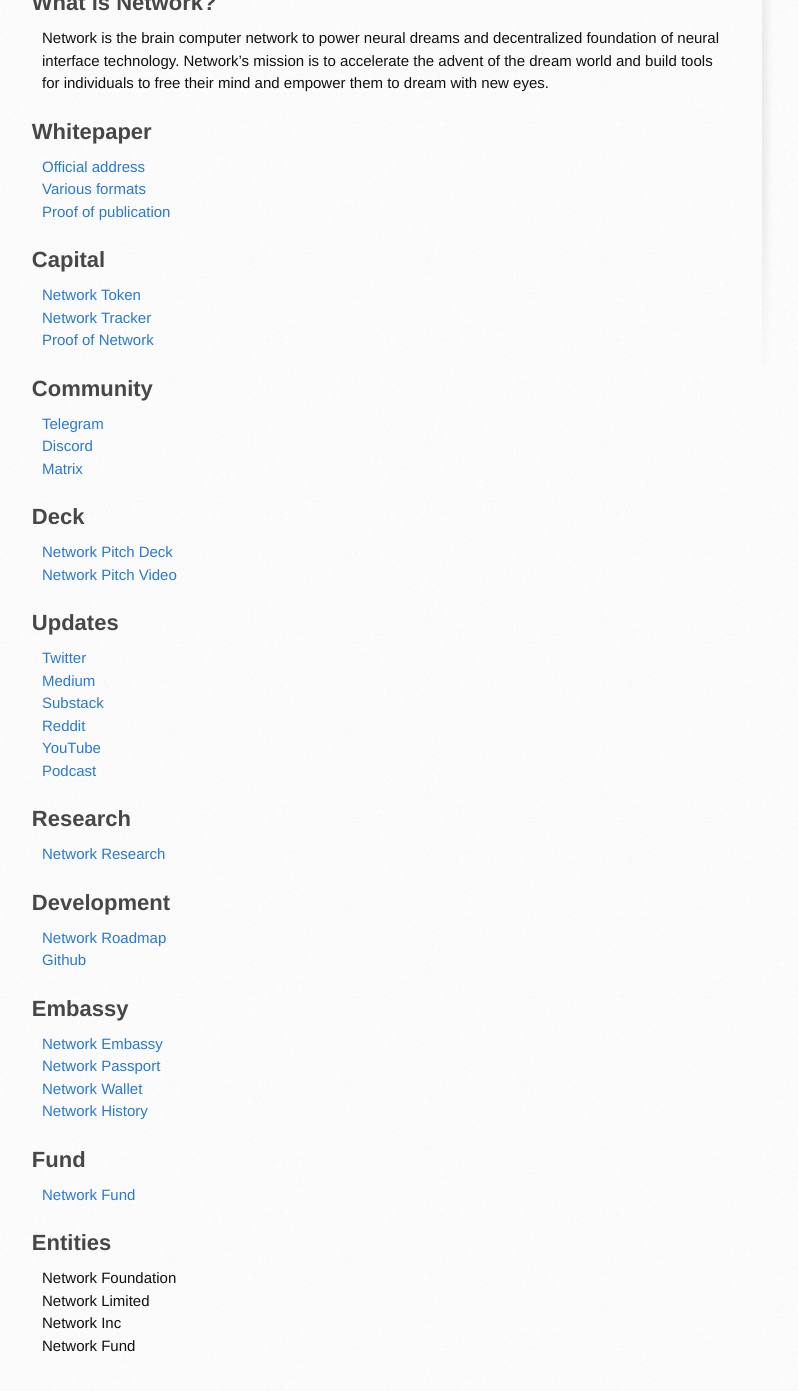
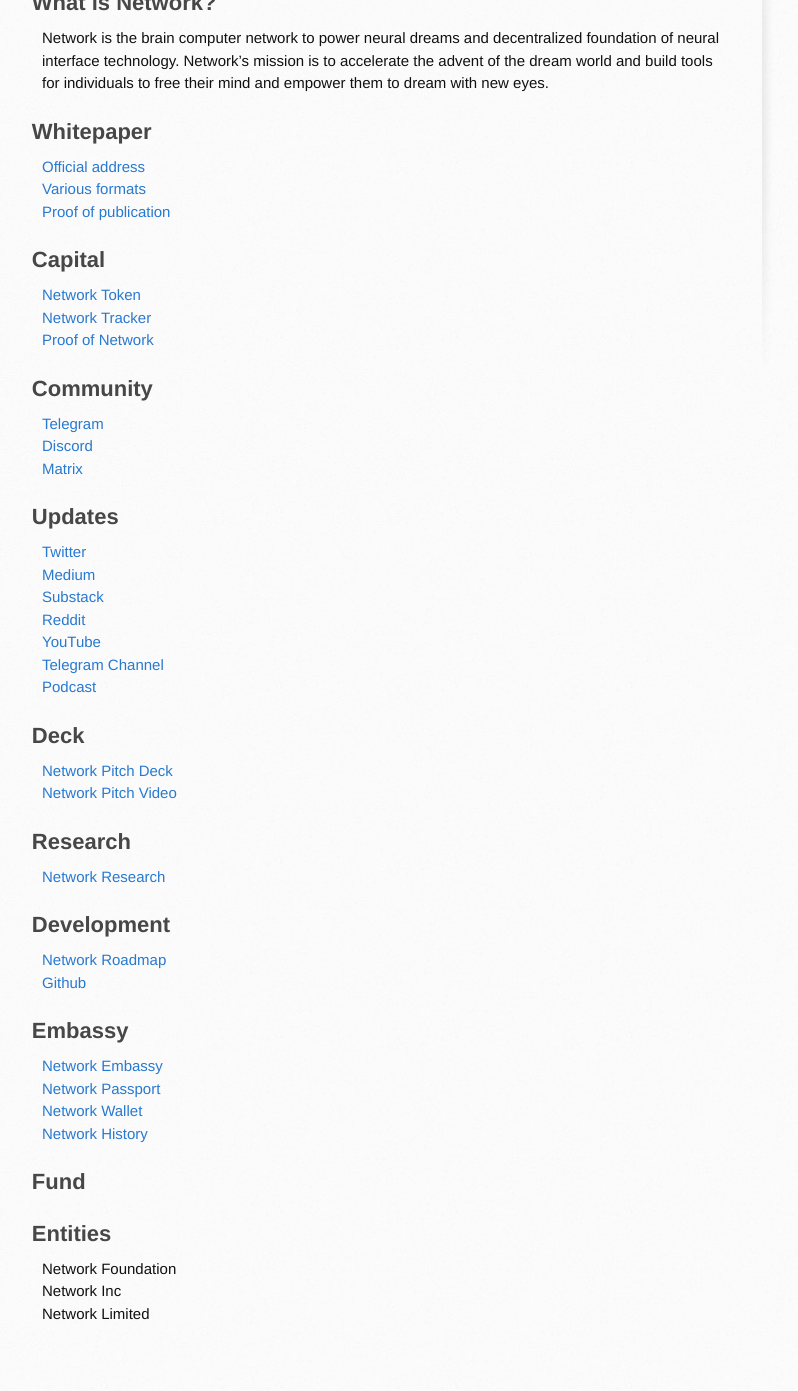
Before and after one commit to networkf/network.github.io, a Jekyll site: the page built from index.md, in a window 1280 px wide and 1400 px high, scrolled down 340 px. Shown: the top 1391 px of the window, without its empty margins (128-926 px from the left). Built offline with Jekyll 4.4.1, drawn with Linux system fonts in a browser that asks for light colours; some web fonts are replaced; our own code applies the rules of GitHub Pages for plain Markdown files; after the commit the page ends 1708 px from its top, so only the background shows below that.

Commit message:
Update index.md

```diff
--- a/index.md
+++ b/index.md
@@ -36,24 +36,25 @@ Network is the brain computer network to power neural dreams and decentralized f
 <a href="https://matrix.to/#/!XNSlHnqIwCumTmcAhm:matrix.org" target="_blank">Matrix</a>
 <br>
 
+## Updates
+<a href="https://twitter.com/networkfund" target="_blank">Twitter</a>
+<br>
+<a href="https://network.medium.com" target="_blank">Medium</a>
+<br>
+<a href="https://network.substack.com" target="_blank">Substack</a>
+<br>
+<a href="https://reddit.com/r/networkfund" target="_blank">Reddit</a>
+<br>
+<a href="https://www.youtube.com/channel/UCh3Zw3sr1xPklmgjS6VYU-g" target="_blank">YouTube</a>
+<br>
+<a href="https://t.me/networkfoundation" target="_blank">Telegram Channel</a>
+<br>
+<a href="https://anchor.fm/networkfund" target="_blank">Podcast</a>
 
 ## Deck
 <a href="https://docs.google.com/presentation/d/1zXtGiUGWyVw7KBjbBFHSF_zZsAtC8BuCwJPwdLarzZo/edit" target="_blank">Network Pitch Deck</a>
 <br>
 <a href="https://youtu.be/YKKXm36hsSk" target="_blank">Network Pitch Video</a>
-
-## Updates
-<a href="https://twitter.com/networkfdn" target="_blank">Twitter</a>
-<br>
-<a href="https://network.medium.com" target="_blank">Medium</a>
-<br>
-<a href="https://network.substack.com" target="_blank">Substack</a>
-<br>
-<a href="https://reddit.com/r/networkfoundation" target="_blank">Reddit</a>
-<br>
-<a href="https://www.youtube.com/channel/UCh3Zw3sr1xPklmgjS6VYU-g" target="_blank">YouTube</a>
-<br>
-<a href="https://anchor.fm/networkfoundation" target="_blank">Podcast</a>
 
 
 ## Research
@@ -62,7 +63,7 @@ Network is the brain computer network to power neural dreams and decentralized f
 ## Development
 <a href="https://github.com/networkf/roadmap/projects/1" target="_blank">Network Roadmap</a>
 <br>
-<a href="https://github.com/network-foundation" target="_blank">Github</a>
+<a href="https://github.com/networkfund" target="_blank">Github</a>
 
 ## Embassy
 <a href="https://embassy.network.foundation" target="_blank">Network Embassy</a>
@@ -74,14 +75,11 @@ Network is the brain computer network to power neural dreams and decentralized f
 <a href="https://history.network.foundation" target="_blank">Network History</a>
 
 ## Fund
-<a href="https://network.fund" target="_blank">Network Fund</a>
 
 ## Entities
 Network Foundation
 <br>
+Network Inc
+<br>
 Network Limited
 <br>
-Network Inc
-<br>
-Network Fund
-<br>
```
